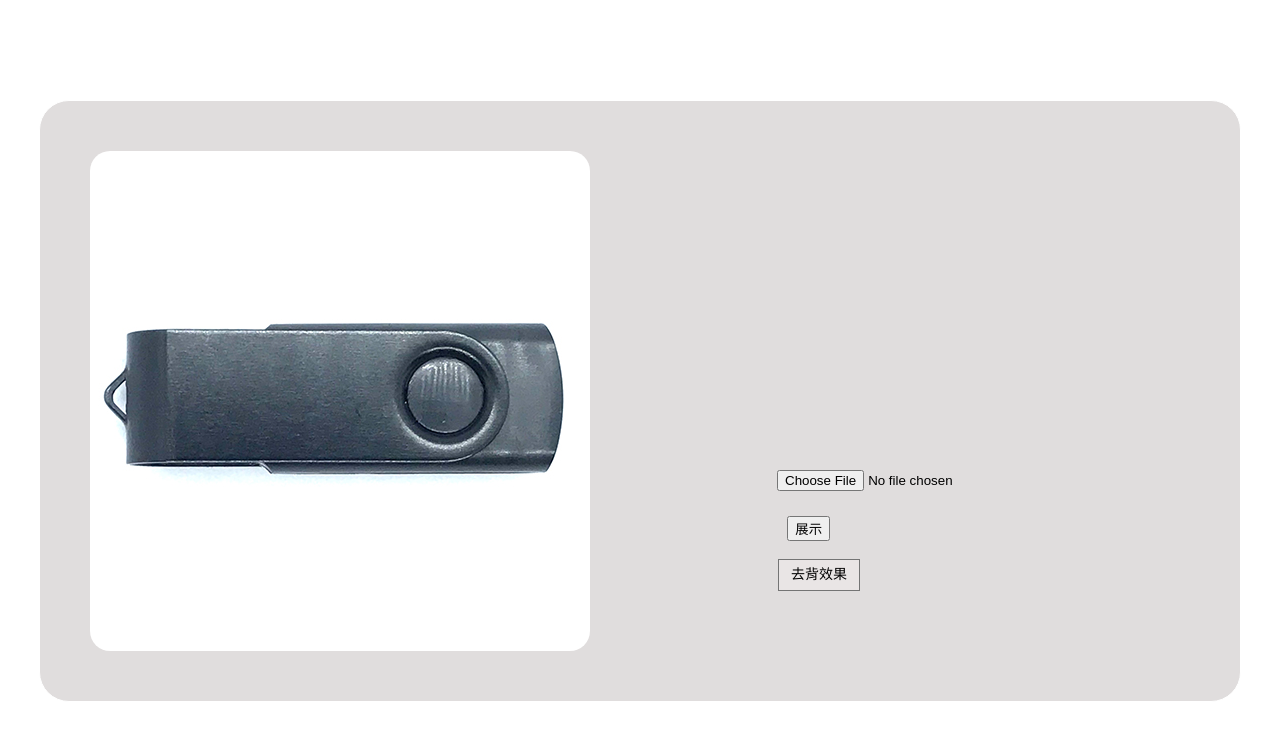
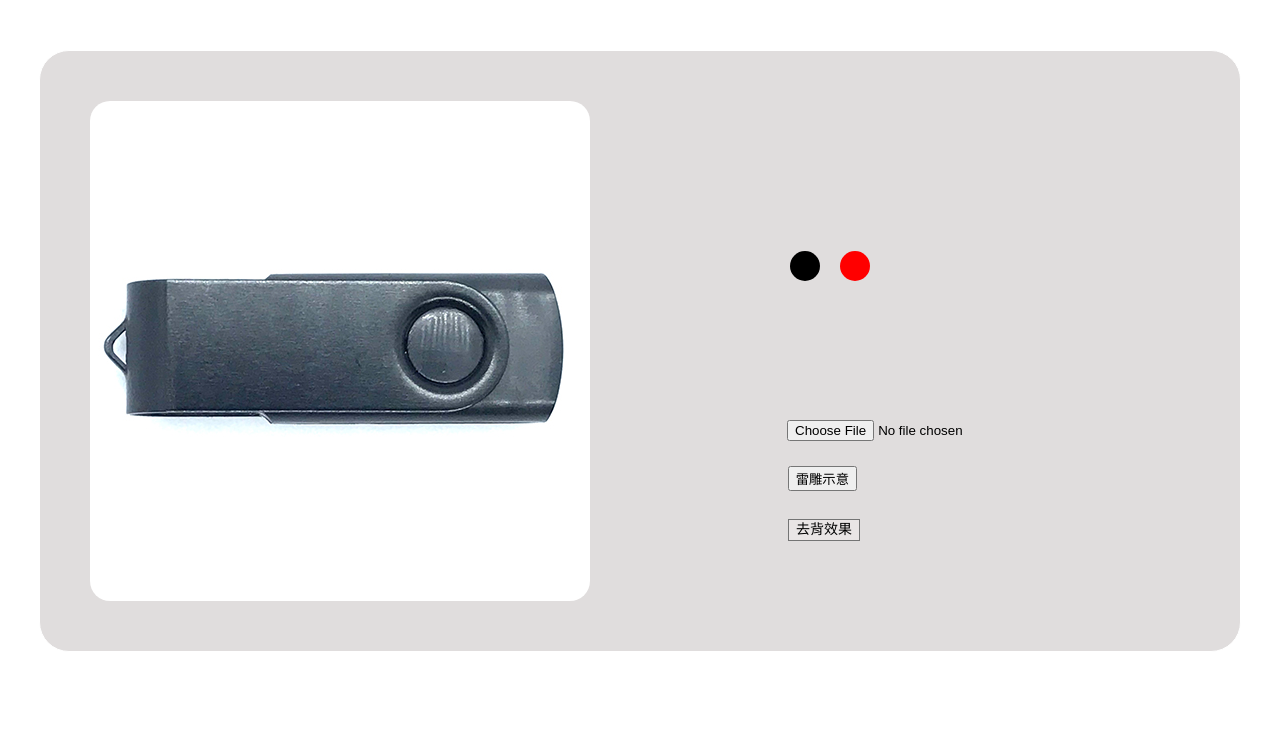
Before and after one commit to jayyehice/js_test, a plain HTML site: page index.html in a window 1280 px wide. Drawn offline with Linux system fonts and the light colour scheme.

Commit message:
add color change

```diff
--- a/index.html
+++ b/index.html
@@ -9,7 +9,7 @@
         main{
             width: 1200px;
             margin: 0 auto;
-            margin-top: 100px;
+            margin-top: 50px;
             border: 1px solid #fff;
 
             border-radius: 30px;
@@ -19,7 +19,7 @@
 
         }
 
-        .gb_img{
+        #gb_img{
             width: 500px;
             height: 500px;
             background-color: #fff;
@@ -42,13 +42,13 @@
 
         #file{
             position: absolute;
-            right: 210px;
+            right: 200px;
             bottom: 210px;
         }
 
         #show{
             position: absolute;
-            right: 410px;
+            right: 383px;
             bottom: 160px;
         }
 
@@ -58,12 +58,12 @@
             bottom: 110px;
 
             display: block;
-            width: 80px;
+            width: 70px;
             /* height: 30px; */
             background-color: rgb(233, 229, 229);
             text-align: center;
             text-decoration: none;
-            line-height: 30px;
+            line-height: 20px;
 
             border: 1px solid rgb(116, 116, 116);
 
@@ -71,19 +71,43 @@
 
             color: #000;
         }
+
+        .color_btn{
+
+            width: 30px;
+            height: 30px;
+            border-radius: 50%;
+            position: absolute;
+            top: 200px;
+        }
+
+        #red{
+            background-color: rgb(255, 0, 0);
+            right: 370px;
+        }
+
+        #black{
+            background-color: rgb(0, 0, 0);
+            right: 420px;
+        }
+
     </style>
 </head>
 <body>
 
     <main>
-        <div class="gb_img">
+        <div id="gb_img">
             <div id="content"></div>
         </div>
+
+        <div id="black" class="color_btn"></div>
+
+        <div id="red" class="color_btn"></div>
 
         <!--上傳圖片的按鈕-->
         <input id="file" type="file"/>
 
-        <input id="show" type="button" value="展示">
+        <input id="show" type="button" value="雷雕示意">
 
         <a href="./index_remove_bg.html">去背效果</a>
 
@@ -95,12 +119,23 @@
         var show_btn = document.getElementById("show");
 
         show_btn.onclick = function(){
-            //alert("hello");
             let content=document.getElementById('content');
             content.innerHTML='<img src="./image/logo-W.png" alt="">';
         }
 
-        // console.log("123");
+        var black_btn = document.getElementById("black");
+
+        black_btn.onclick = function(){
+            let content=document.getElementById('gb_img');
+            content.style.backgroundImage = 'url("./image/bns.jpg")';
+        }
+
+        var red_btn = document.getElementById("red");
+
+        red_btn.onclick = function(){
+            let content=document.getElementById('gb_img');
+            content.style.backgroundImage = 'url("./image/rns.jpg")';
+        }
 
     </script>
 </body>
```
Also changed, not shown: image/rns.jpg (added).
